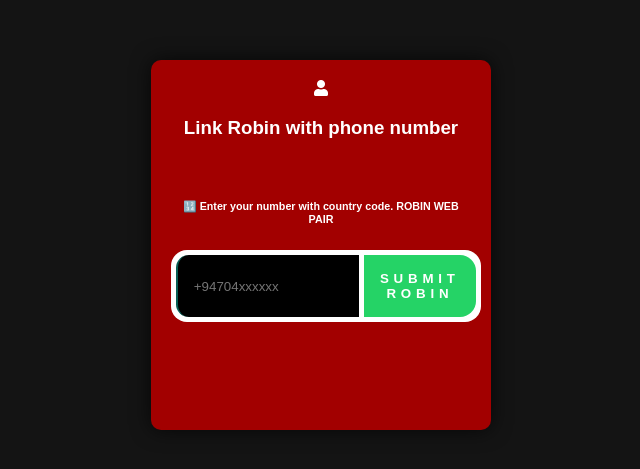
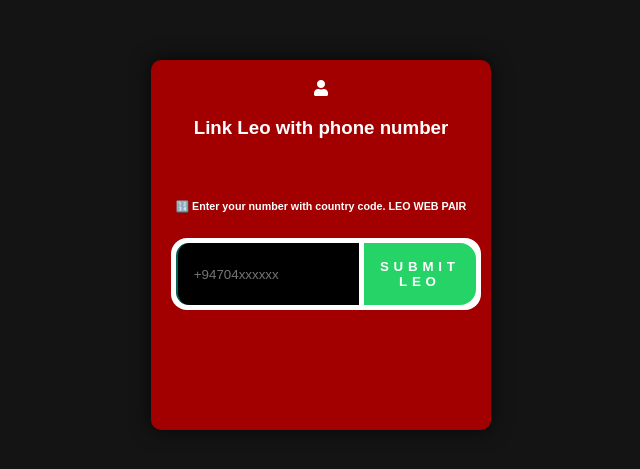
Before and after one commit to ArunodaL/web-pair, a website: page pair.html in a window 1280 px wide. Shown: the part 155-624 px from the top of the page, without its empty margins (319-959 px from the left). Drawn offline with nearby package versions, Linux system fonts and the light colour scheme.

Commit message:
Update pair.html

```diff
--- a/pair.html
+++ b/pair.html
@@ -145,12 +145,12 @@
         <div id="text">
           <i class="fa fa-user"></i>
           <p>
-            <h3 class="centered-text">Link Robin with phone number</h3>
+            <h3 class="centered-text">Link Leo with phone number</h3>
             <br>
-            <h6>🔢 Enter your number with country code. ROBIN WEB PAIR</h6>
+            <h6>🔢 Enter your number with country code. LEO WEB PAIR</h6>
             <div class="input-container">
-              <input placeholder="+94704xxxxxx" type="number" id="number" placeholder="❗ Enter your phone number with country code, ROBIN WEB PAIR" name="">
-              <button id="submit">Submit ROBIN</button>
+              <input placeholder="+94704xxxxxx" type="number" id="number" placeholder="❗ Enter your phone number with country code, LEO WEB PAIR" name="">
+              <button id="submit">Submit LEO</button>
             </div>
             <!-- Add the loading spinner -->
             <div id="loading-spinner">
```
